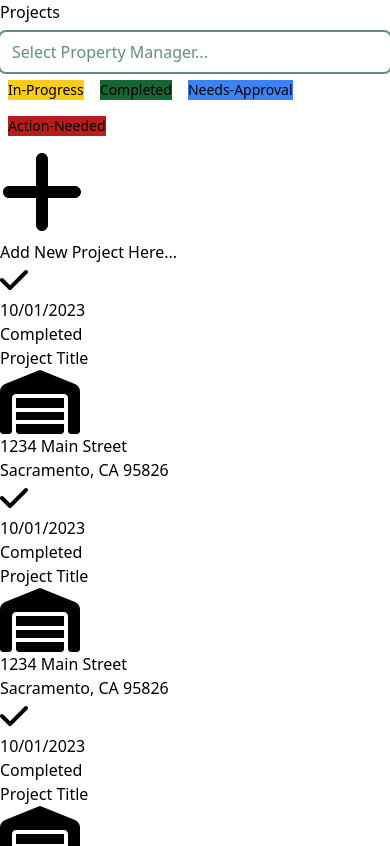
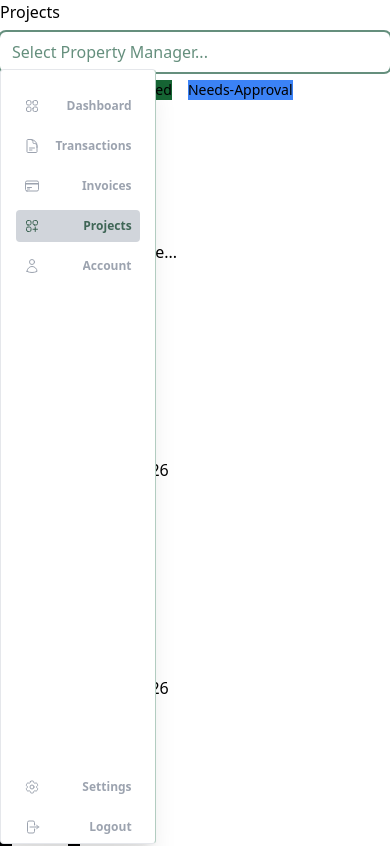
Before and after one commit to hashemJaber/SacOverflow, a Next.js app: page /projects in a window 390 px wide. Shown: the top 846 px of the page. Built offline with nearby package versions, Linux system fonts and the light colour scheme.

Commit message:
SO-41 Side Navbar tweaks (Mobile Responsiveness)

```diff
--- a/src/components/SharedComponents/SideNavbar.css
+++ b/src/components/SharedComponents/SideNavbar.css
@@ -1,6 +1,7 @@
 @tailwind base;
 
 @layer base {
+    /* old side navbar content */
     #side-navbar {
         /* Mobile props */
         @apply hidden overflow-y-scroll;
@@ -8,15 +9,50 @@
         /* Default Props */
         @apply text-gray-400 rounded items-center border border-r-primary-green-100;
 
+        /* layout */
+        @apply flex flex-col justify-between min-h-screen;
+
+        @screen md {
+            @apply w-1/5;
+        }
+
         /* Desktop props */
         @screen md {
-            @apply flex flex-col w-1/5 justify-between min-h-screen;
+            @apply flex flex-col justify-between min-h-screen static;
+        }
+    }
+    .side-navbar {
+        /* BASE COMPONENT */
+        /* layout for inner elements */
+        /* @apply flex flex-col justify-between min-h-screen items-stretch h-screen; */
+        @apply flex flex-col justify-between items-stretch;
+        @apply overflow-y-scroll;
+        @apply transition-all ease-in-out duration-500;
+
+        /* Default Props */
+        @apply text-gray-400 rounded items-center border border-r-primary-green-100 bg-white shadow-xl;
+
+        /* formatting for overlay mobile fxnionality */
+        @apply z-20 w-2/5 md:w-1/5 min-w-[15vw] max-w-[300px];
+        /* make sticky & appropriate tmp fix for mobile */
+        @apply inset-y-0 left-0 transform-none fixed translate-x-0 top-[8.2%] md:sticky;
+        /* Hide sidebar by default on mobile */
+
+        /* For medium screens and larger, always show and remove any transformation */
+        /* hidden prop */
+        &.disabled {
+            @apply hidden;
+
+            /* if medium screen dont show display ever */
+            @screen md {
+                @apply flex flex-col justify-between min-h-screen;
+            }
         }
     }
 
     .sidenav-item {
         /* Layout props */
-        @apply flex items-center gap-x-2 self-stretch justify-between p-2 bg-inherit;
+        @apply flex flex-row items-center gap-x-2 self-stretch justify-between p-2 bg-inherit;
 
         /* Styling props */
         @apply rounded transition-all ease-in-out duration-300;
@@ -30,7 +66,11 @@
         }
 
         .navitem-text {
-            @apply text-sm font-bold capitalize;
+            @apply text-xs font-bold capitalize truncate;
+        }
+
+        .navitem-icon {
+            @apply w-4 h-4 md:w-6 md:h-6;
         }
     }
 
--- a/src/components/SharedComponents/SideNavbar.tsx
+++ b/src/components/SharedComponents/SideNavbar.tsx
@@ -17,7 +17,7 @@ const NavigationItems = [
                 viewBox="0 0 24 24"
                 strokeWidth={1.5}
                 stroke="currentColor"
-                className="w-6 h-6"
+                className="navitem-icon"
             >
                 <path
                     strokeLinecap="round"
@@ -37,7 +37,7 @@ const NavigationItems = [
                 viewBox="0 0 24 24"
                 strokeWidth={1.5}
                 stroke="currentColor"
-                className="w-6 h-6"
+                className="navitem-icon"
             >
                 <path
                     strokeLinecap="round"
@@ -57,7 +57,7 @@ const NavigationItems = [
                 viewBox="0 0 24 24"
                 strokeWidth={1.5}
                 stroke="currentColor"
-                className="w-6 h-6"
+                className="navitem-icon"
             >
                 <path
                     strokeLinecap="round"
@@ -77,7 +77,7 @@ const NavigationItems = [
                 viewBox="0 0 24 24"
                 strokeWidth={1.5}
                 stroke="currentColor"
-                className="w-6 h-6"
+                className="navitem-icon"
             >
                 <path
                     strokeLinecap="round"
@@ -97,7 +97,7 @@ const NavigationItems = [
                 viewBox="0 0 24 24"
                 strokeWidth={1.5}
                 stroke="currentColor"
-                className="w-6 h-6"
+                className="navitem-icon"
             >
                 <path
                     strokeLinecap="round"
@@ -121,7 +121,7 @@ const AccountControlItems = [
                 viewBox="0 0 24 24"
                 strokeWidth={1.5}
                 stroke="currentColor"
-                className="w-6 h-6"
+                className="navitem-icon"
             >
                 <path
                     strokeLinecap="round"
@@ -146,7 +146,7 @@ const AccountControlItems = [
                 viewBox="0 0 24 24"
                 strokeWidth={1.5}
                 stroke="currentColor"
-                className="w-6 h-6"
+                className="navitem-icon"
             >
                 <path
                     strokeLinecap="round"
@@ -159,10 +159,25 @@ const AccountControlItems = [
     },
 ];
 
-const SideNavbar = () => {
+const SideNavbar = ({ show, setter }) => {
     const pathname = usePathname();
+
+    // const appendShown = show ? 'ml-0' : 'ml-[-250px] md:ml-0';
+    const appendShown = show ? 'disabled' : '';
+
+    // TODO: implement modal overlay so if user clicks outside of sidebar, it closes
+    const ModalOverlay = () => {
+        <div
+            className={`model-overlay`}
+            onClick={() => {
+                setter((oldVal: boolean) => !oldVal);
+            }}
+        />;
+    };
+
     return (
-        <nav id="side-navbar">
+        <>
+            <nav className={`side-navbar ${appendShown}`}>
                 {/* navigation controls */}
                 <div className="navigation-controls-container">
                     {/* navigation items */}
@@ -179,7 +194,9 @@ const SideNavbar = () => {
                                 {item.icon}
 
                                 {/* text */}
-                            <span className="navitem-text">{item.name}</span>
+                                <span className="navitem-text">
+                                    {item.name}
+                                </span>
                             </Link>
                         );
                     })}
@@ -200,12 +217,18 @@ const SideNavbar = () => {
                                 {item.icon}
 
                                 {/* text */}
-                            <span className="navitem-text">{item.name}</span>
+                                <span className="navitem-text">
+                                    {item.name}
+                                </span>
                             </Link>
                         );
                     })}
                 </div>
             </nav>
+
+            {/* display ModelOverlay here */}
+            {show ? <></> : <></>}
+        </>
     );
 };
 
--- a/tailwind.config.ts
+++ b/tailwind.config.ts
@@ -45,6 +45,9 @@ const config: Config = {
             ringWidth: {
                 '3': '3px',
             },
+            fontSize: {
+                xss: ['0.625rem', { lineHeight: '.8rem' }],
+            },
         },
     },
     plugins: [],
```
Lines whose indentation alone changed are shown as unchanged.
